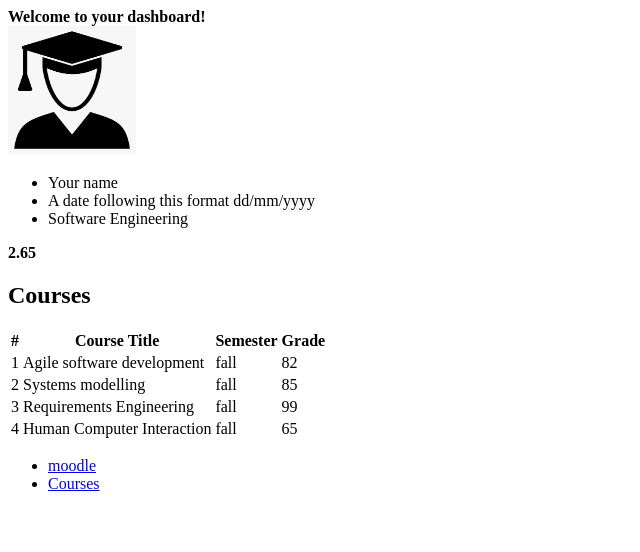
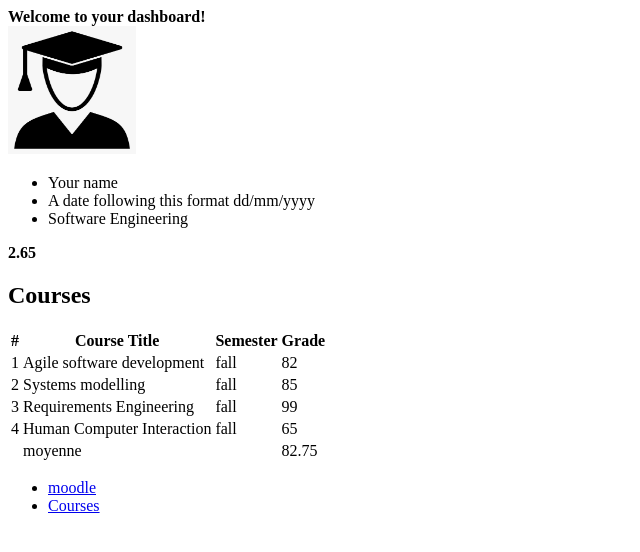
Before and after one commit to IliassZahDev/TP-HTML, a plain HTML site: page index.html in a window 1280 px wide. Shown: the whole page, without its empty margins (0-640 px from the left). Drawn offline with Linux system fonts and the light colour scheme.

Commit message:
Add table footer

```diff
--- a/index.html
+++ b/index.html
@@ -64,6 +64,14 @@
             <td>65</td>
           </tr>
         </tbody>
+        <tfoot>
+          <tr>
+            <td></td>
+            <td>moyenne</td>
+            <td></td>
+            <td>82.75</td>
+          </tr>
+        </tfoot>
       </table>
     </section>
 
```
